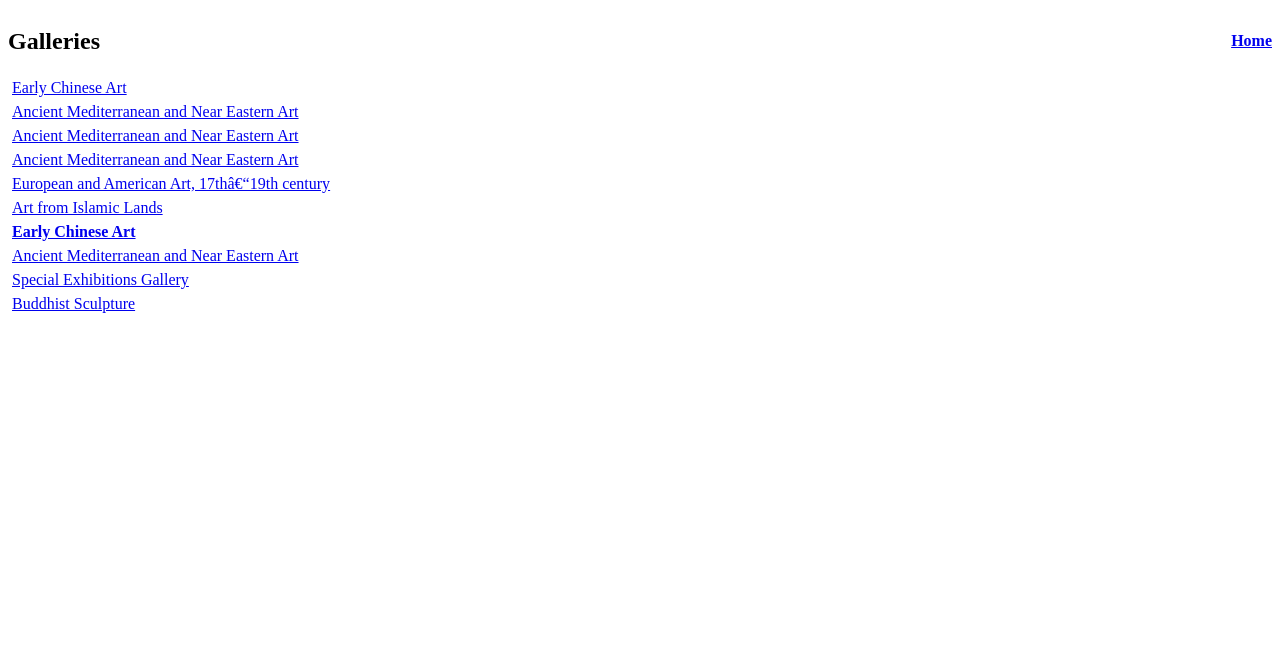
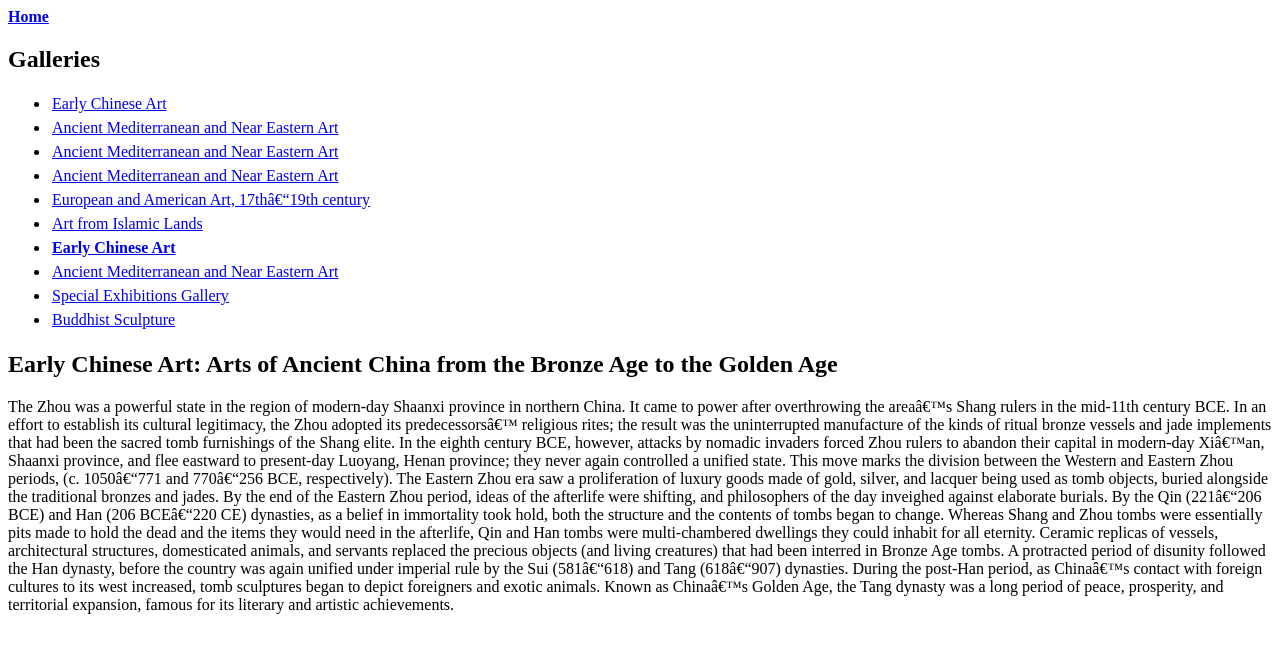
Before and after one commit to camachoo1/W10D5, a React (Create React App) app: page /galleries/1600 in a window 1280 px wide. Shown: the top 652 px of the page. Built offline with nearby package versions, Linux system fonts and the light colour scheme.

Commit message:
finished phase 2 and 3

```diff
--- a/src/components/GalleryNavigation/index.jsx
+++ b/src/components/GalleryNavigation/index.jsx
@@ -2,25 +2,23 @@ import { NavLink } from 'react-router-dom';
 import harvardArt from '../../data/harvardArt';
 import './GalleryNavigation.css';
 
-const GalleryNavigation = () => {
+const GalleryNavigation = (props) => {
   const galleries = harvardArt.records;
   return (
     <nav>
-      <div className='nav-top'>
-        <h1>Galleries</h1>
-        <NavLink to='/'>Home</NavLink>
-      </div>
-      <div id='nav-galleries'>
+      <NavLink to='/'>Home</NavLink>
+      <h1>Galleries</h1>
+      <ul id='nav-galleries'>
         {galleries.map((gallery) => {
           return (
-            <ul key={gallery.id} className='gallery-link'>
+            <li key={gallery.id} className='gallery-link'>
               <NavLink to={`/galleries/${gallery.id}`}>
                 {gallery.name}
               </NavLink>
-            </ul>
+            </li>
           );
         })}
-      </div>
+      </ul>
     </nav>
   );
 };
--- a/src/components/GalleryView/index.jsx
+++ b/src/components/GalleryView/index.jsx
@@ -1,10 +1,19 @@
-import { useParams, Route, Link } from 'react-router-dom';
+import { useParams, Route } from 'react-router-dom';
 import harvardArt from '../../data/harvardArt';
 
 const GalleryView = () => {
   // return (<h1>Hello from GalleryView</h1>)
   const { galleryId } = useParams();
   const galleries = harvardArt.records;
+  const currentGallery = galleries.find(
+    (el) => el.gallerynumber === galleryId
+  );
+  return (
+    <Route exact path={`/galleries/${currentGallery.id}`}>
+      <h2>{`${currentGallery.name}: ${currentGallery.theme}`}</h2>
+      <p>{`${currentGallery.labeltext}`}</p>
+    </Route>
+  );
 };
 
 export default GalleryView;
```
Also changed, not shown: src/App.jsx (+5 -5 lines).
